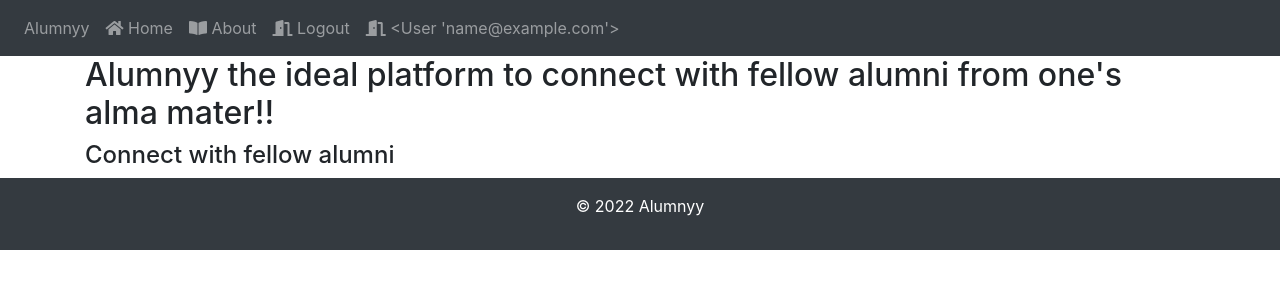
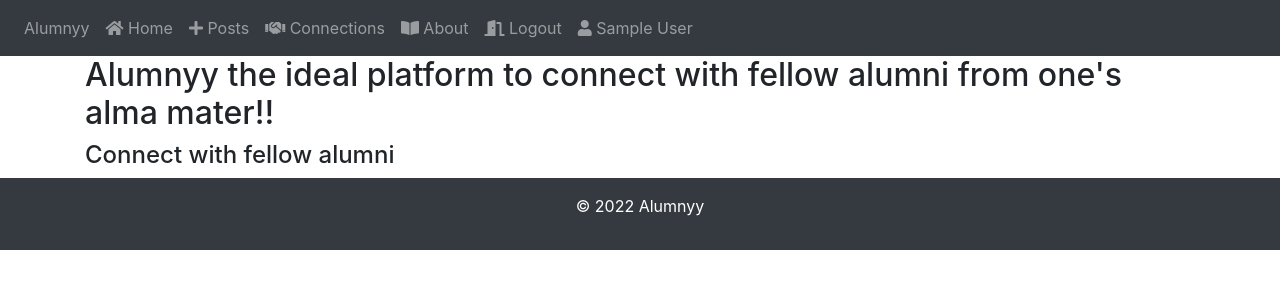
Before and after one commit to DominicSamoes/Alumnyy, a Flask app: page /home in a window 1280 px wide. Shown: the top 300 px of the page. Run offline with Flask 2, Linux system fonts and the light colour scheme; the visitor is signed in with stand-in values (Sample User, id 1); data comes from the database, SQL or seed files in the repository; some libraries are stand-ins or nearby versions.

Commit message:
UI and UX Improvements

```diff
--- a/webapp/templates/base.html
+++ b/webapp/templates/base.html
@@ -27,9 +27,11 @@
                         <a class="nav-item nav-link" id="home" href="/">Alumnyy</a>
                         {% if current_user.is_authenticated  %}
                             <a class="nav-item nav-link" id="home" href="/"><i class="fas fa-home"></i> Home</a>
+                            <a class="nav-item nav-link" id="posts" href="/posts"><i class="fas fa-plus"></i> Posts</a>
+                            <a class="nav-item nav-link" id="connections" href="/connections"><i class="fas fa-handshake"></i> Connections</a>
                             <a class="nav-item nav-link" id="about" href="/about"><i class="fas fa-book-open"></i> About</a>
                             <a class="nav-item nav-link" id="logout" href="/logout"><i class="fas fa-door-open"></i> Logout</a>
-                            <a class="nav-item nav-link" id="logout" href="/logout"><i class="fas fa-door-open"></i> {{ user }} </a>
+                            <a class="nav-item nav-link" id="logout" href="/"><i class="fas fa-user"></i> {{ current_user.fullname }} </a>
                         {% else %}
                             <a class="nav-item nav-link" id="home" href="/"><i class="fas fa-home"></i> Home</a>
                             <a class="nav-item nav-link" id="about" href="/about"><i class="fas fa-book-open"></i> About</a>
--- a/webapp/templates/home.html
+++ b/webapp/templates/home.html
@@ -7,4 +7,6 @@
 
 <h4>Connect with fellow alumni</h4>
 
+
+
 {% endblock %}
```
